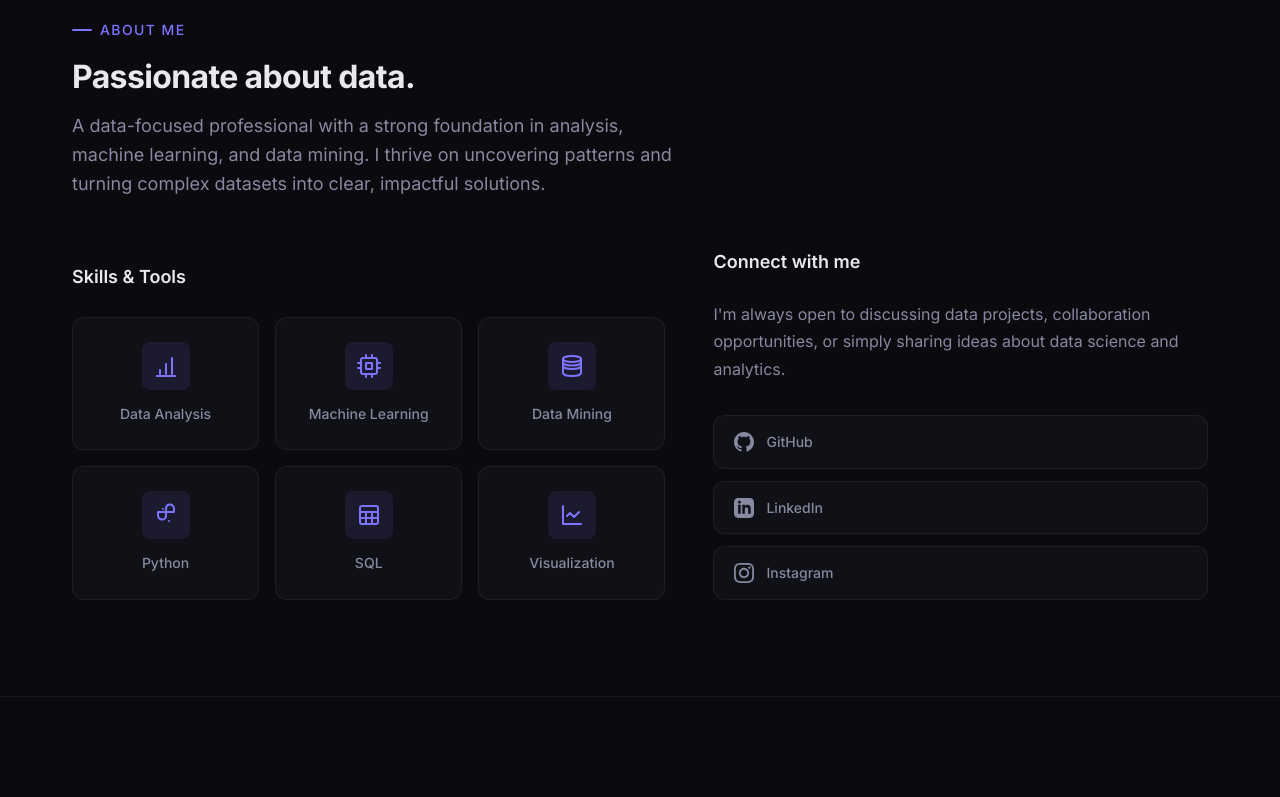
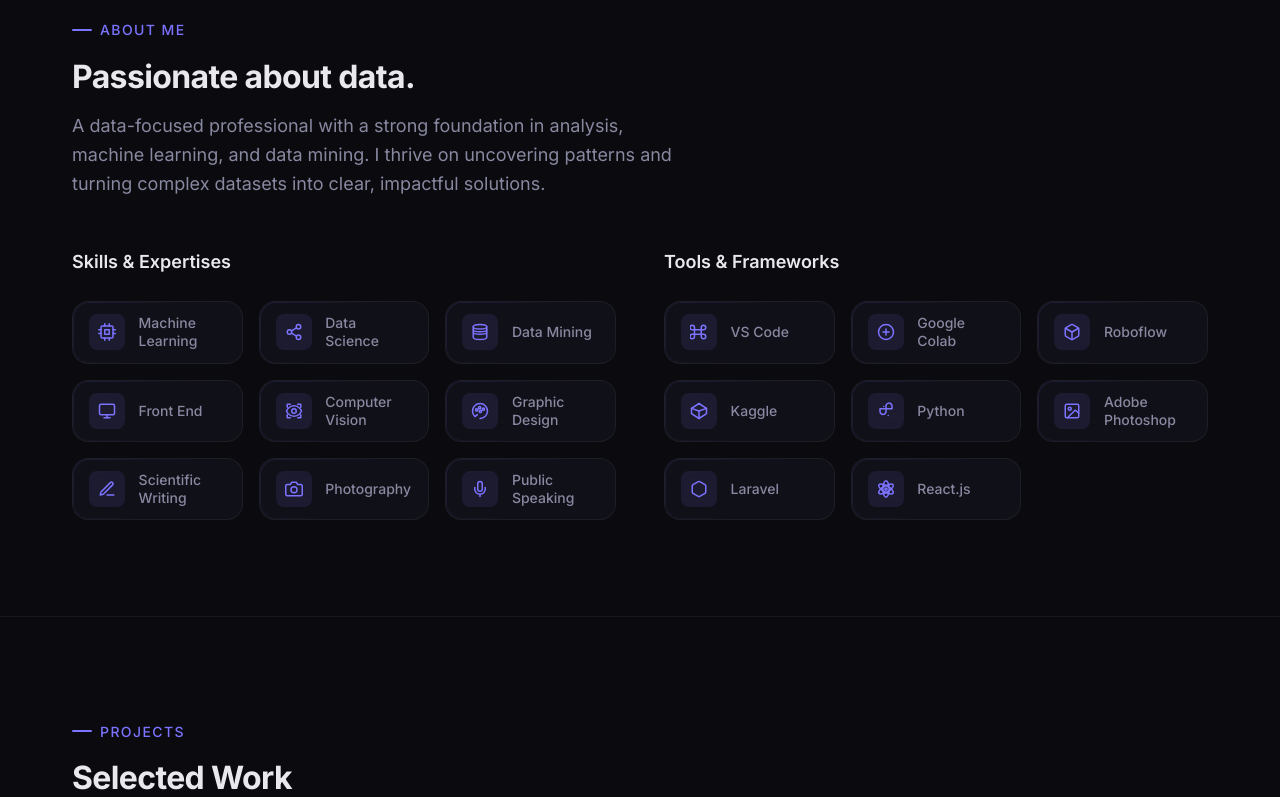
Before and after one commit to dipndeep/web_porto, a Next.js app: page / in a window 1280 px wide. Shown: the part 885-1682 px from the top of the page. Built offline with nearby package versions, Linux system fonts and the light colour scheme.

Commit message:
feat: create About and Hero components with associated CSS modules for portfolio sections

```diff
--- a/src/components/About.js
+++ b/src/components/About.js
@@ -4,17 +4,6 @@ import AnimateOnScroll from './AnimateOnScroll';
 import styles from './About.module.css';
 
 const skills = [
-  {
-    name: 'Data Analysis',
-    icon: (
-      <svg xmlns="http://www.w3.org/2000/svg" width="24" height="24" viewBox="0 0 24 24" fill="none" stroke="currentColor" strokeWidth="2" strokeLinecap="round" strokeLinejoin="round">
-        <line x1="12" y1="20" x2="12" y2="10" />
-        <line x1="18" y1="20" x2="18" y2="4" />
-        <line x1="6" y1="20" x2="6" y2="16" />
-        <line x1="3" y1="22" x2="21" y2="22" />
-      </svg>
-    ),
-  },
   {
     name: 'Machine Learning',
     icon: (
@@ -33,6 +22,18 @@ const skills = [
     ),
   },
   {
+    name: 'Data Science',
+    icon: (
+      <svg xmlns="http://www.w3.org/2000/svg" width="24" height="24" viewBox="0 0 24 24" fill="none" stroke="currentColor" strokeWidth="2" strokeLinecap="round" strokeLinejoin="round">
+        <circle cx="18" cy="5" r="3" />
+        <circle cx="6" cy="12" r="3" />
+        <circle cx="18" cy="19" r="3" />
+        <line x1="8.59" y1="13.51" x2="15.42" y2="17.49" />
+        <line x1="15.41" y1="6.51" x2="8.59" y2="10.49" />
+      </svg>
+    ),
+  },
+  {
     name: 'Data Mining',
     icon: (
       <svg xmlns="http://www.w3.org/2000/svg" width="24" height="24" viewBox="0 0 24 24" fill="none" stroke="currentColor" strokeWidth="2" strokeLinecap="round" strokeLinejoin="round">
@@ -40,6 +41,108 @@ const skills = [
         <path d="M21 12c0 1.66-4 3-9 3s-9-1.34-9-3" />
         <path d="M3 5v14c0 1.66 4 3 9 3s9-1.34 9-3V5" />
         <path d="M21 8.5c0 1.66-4 3-9 3s-9-1.34-9-3" />
+      </svg>
+    ),
+  },
+  {
+    name: 'Front End',
+    icon: (
+      <svg xmlns="http://www.w3.org/2000/svg" width="24" height="24" viewBox="0 0 24 24" fill="none" stroke="currentColor" strokeWidth="2" strokeLinecap="round" strokeLinejoin="round">
+        <rect x="2" y="3" width="20" height="14" rx="2" ry="2" />
+        <line x1="8" y1="21" x2="16" y2="21" />
+        <line x1="12" y1="17" x2="12" y2="21" />
+      </svg>
+    ),
+  },
+  {
+    name: 'Computer Vision',
+    icon: (
+      <svg xmlns="http://www.w3.org/2000/svg" width="24" height="24" viewBox="0 0 24 24" fill="none" stroke="currentColor" strokeWidth="2" strokeLinecap="round" strokeLinejoin="round">
+        <path d="M2 12s3-7 10-7 10 7 10 7-3 7-10 7-10-7-10-7Z" />
+        <circle cx="12" cy="12" r="3" />
+        <path d="M3 7V3h4M21 7V3h-4M3 17v4h4M21 17v4h-4" />
+      </svg>
+    ),
+  },
+  {
+    name: 'Graphic Design',
+    icon: (
+      <svg xmlns="http://www.w3.org/2000/svg" width="24" height="24" viewBox="0 0 24 24" fill="none" stroke="currentColor" strokeWidth="2" strokeLinecap="round" strokeLinejoin="round">
+        <path d="M12 22C17.5228 22 22 17.5228 22 12C22 6.47715 17.5228 2 12 2C6.47715 2 2 6.47715 2 12C2 14.7255 3.09032 17.1962 4.85857 19C5.02102 19.165 5.23412 19.2689 5.46461 19.2952C5.9288 19.3482 6.30456 19.0017 6.30456 18.535C6.30456 18.0683 6.68032 17.7218 7.14451 17.7748C7.4589 17.8107 7.77543 17.7126 8.01633 17.5052C8.25723 17.2978 8.40054 17.0002 8.40456 16.685" />
+        <path d="M12.5 14a1.5 1.5 0 1 0 0-3 1.5 1.5 0 0 0 0 3Z" />
+        <circle cx="7.5" cy="10.5" r="1.5" />
+        <circle cx="11.5" cy="7.5" r="1.5" />
+        <circle cx="16.5" cy="9.5" r="1.5" />
+      </svg>
+    ),
+  },
+  {
+    name: 'Scientific Writing',
+    icon: (
+      <svg xmlns="http://www.w3.org/2000/svg" width="24" height="24" viewBox="0 0 24 24" fill="none" stroke="currentColor" strokeWidth="2" strokeLinecap="round" strokeLinejoin="round">
+        <path d="M12 20h9" />
+        <path d="M16.5 3.5a2.12 2.12 0 0 1 3 3L7 19l-4 1 1-4Z" />
+      </svg>
+    ),
+  },
+  {
+    name: 'Photography',
+    icon: (
+      <svg xmlns="http://www.w3.org/2000/svg" width="24" height="24" viewBox="0 0 24 24" fill="none" stroke="currentColor" strokeWidth="2" strokeLinecap="round" strokeLinejoin="round">
+        <path d="M23 19a2 2 0 0 1-2 2H3a2 2 0 0 1-2-2V8a2 2 0 0 1 2-2h4l2-3h6l2 3h4a2 2 0 0 1 2 2z" />
+        <circle cx="12" cy="13" r="4" />
+      </svg>
+    ),
+  },
+  {
+    name: 'Public Speaking',
+    icon: (
+      <svg xmlns="http://www.w3.org/2000/svg" width="24" height="24" viewBox="0 0 24 24" fill="none" stroke="currentColor" strokeWidth="2" strokeLinecap="round" strokeLinejoin="round">
+        <path d="M12 2a3 3 0 0 0-3 3v7a3 3 0 0 0 6 0V5a3 3 0 0 0-3-3Z" />
+        <path d="M19 10v2a7 7 0 0 1-14 0v-2" />
+        <line x1="12" y1="19" x2="12" y2="22" />
+      </svg>
+    ),
+  },
+];
+
+const tools = [
+  {
+    name: 'VS Code',
+    icon: (
+      <svg xmlns="http://www.w3.org/2000/svg" width="24" height="24" viewBox="0 0 24 24" fill="none" stroke="currentColor" strokeWidth="2" strokeLinecap="round" strokeLinejoin="round">
+        <path d="M15 6v12a3 3 0 1 0 3-3H3a3 3 0 1 0 3 3V6a3 3 0 1 0-3 3h15a3 3 0 1 0-3-3z" />
+      </svg>
+    ),
+  },
+  {
+    name: 'Google Colab',
+    icon: (
+      <svg xmlns="http://www.w3.org/2000/svg" width="24" height="24" viewBox="0 0 24 24" fill="none" stroke="currentColor" strokeWidth="2" strokeLinecap="round" strokeLinejoin="round">
+        <circle cx="12" cy="12" r="10" />
+        <path d="M8 12h8" />
+        <path d="M12 8v8" />
+      </svg>
+    ),
+  },
+  {
+    name: 'Roboflow',
+    icon: (
+      <svg xmlns="http://www.w3.org/2000/svg" width="24" height="24" viewBox="0 0 24 24" fill="none" stroke="currentColor" strokeWidth="2" strokeLinecap="round" strokeLinejoin="round">
+        <path d="M21 16V8a2 2 0 0 0-1-1.73l-7-4a2 2 0 0 0-2 0l-7 4A2 2 0 0 0 3 8v8a2 2 0 0 0 1 1.73l7 4a2 2 0 0 0 2 0l7-4A2 2 0 0 0 21 16z" />
+        <polyline points="3.29 7 12 12 20.71 7" />
+        <line x1="12" y1="22" x2="12" y2="12" />
+      </svg>
+    ),
+  },
+  {
+    name: 'Kaggle',
+    icon: (
+      <svg xmlns="http://www.w3.org/2000/svg" width="24" height="24" viewBox="0 0 24 24" fill="none" stroke="currentColor" strokeWidth="2" strokeLinecap="round" strokeLinejoin="round">
+        <polygon points="12 2 22 8.5 22 15.5 12 22 2 15.5 2 8.5 12 2" />
+        <line x1="12" y1="22" x2="12" y2="12" />
+        <line x1="12" y1="12" x2="22" y2="8.5" />
+        <line x1="12" y1="12" x2="2" y2="8.5" />
       </svg>
     ),
   },
@@ -54,53 +157,31 @@ const skills = [
     ),
   },
   {
-    name: 'SQL',
+    name: 'Adobe Photoshop',
     icon: (
       <svg xmlns="http://www.w3.org/2000/svg" width="24" height="24" viewBox="0 0 24 24" fill="none" stroke="currentColor" strokeWidth="2" strokeLinecap="round" strokeLinejoin="round">
         <rect x="3" y="3" width="18" height="18" rx="2" ry="2" />
-        <line x1="3" y1="9" x2="21" y2="9" />
-        <line x1="3" y1="15" x2="21" y2="15" />
-        <line x1="9" y1="9" x2="9" y2="21" />
-        <line x1="15" y1="9" x2="15" y2="21" />
+        <circle cx="9" cy="9" r="2" />
+        <path d="m21 15-3.086-3.086a2 2 0 0 0-2.828 0L6 21" />
       </svg>
     ),
   },
   {
-    name: 'Visualization',
+    name: 'Laravel',
     icon: (
       <svg xmlns="http://www.w3.org/2000/svg" width="24" height="24" viewBox="0 0 24 24" fill="none" stroke="currentColor" strokeWidth="2" strokeLinecap="round" strokeLinejoin="round">
-        <path d="M3 3v18h18" />
-        <path d="m19 9-5 5-4-4-3 3" />
-      </svg>
-    ),
-  },
-];
-
-const socials = [
-  {
-    name: 'GitHub',
-    url: 'https://github.com/dipndeep',
-    icon: (
-      <svg width="20" height="20" viewBox="0 0 24 24" fill="currentColor">
-        <path d="M12 0c-6.626 0-12 5.373-12 12 0 5.302 3.438 9.8 8.207 11.387.599.111.793-.261.793-.577v-2.234c-3.338.726-4.033-1.416-4.033-1.416-.546-1.387-1.333-1.756-1.333-1.756-1.089-.745.083-.729.083-.729 1.205.084 1.839 1.237 1.839 1.237 1.07 1.834 2.807 1.304 3.492.997.107-.775.418-1.305.762-1.604-2.665-.305-5.467-1.334-5.467-5.931 0-1.311.469-2.381 1.236-3.221-.124-.303-.535-1.524.117-3.176 0 0 1.008-.322 3.301 1.23.957-.266 1.983-.399 3.003-.404 1.02.005 2.047.138 3.006.404 2.291-1.552 3.297-1.23 3.297-1.23.653 1.653.242 2.874.118 3.176.77.84 1.235 1.911 1.235 3.221 0 4.609-2.807 5.624-5.479 5.921.43.372.823 1.102.823 2.222v3.293c0 .319.192.694.801.576 4.765-1.589 8.199-6.086 8.199-11.386 0-6.627-5.373-12-12-12z"/>
+        <path d="M21 16V8a2 2 0 0 0-1-1.73l-7-4a2 2 0 0 0-2 0l-7 4a2 2 0 0 0-1 1.73v8a2 2 0 0 0 1 1.73l7 4a2 2 0 0 0 2 0l7-4a2 2 0 0 0 1-1.73z" />
       </svg>
     ),
   },
   {
-    name: 'LinkedIn',
-    url: 'https://www.linkedin.com/in/ganendrapratama/',
+    name: 'React.js',
     icon: (
-      <svg width="20" height="20" viewBox="0 0 24 24" fill="currentColor">
-        <path d="M19 0h-14c-2.761 0-5 2.239-5 5v14c0 2.761 2.239 5 5 5h14c2.762 0 5-2.239 5-5v-14c0-2.761-2.238-5-5-5zm-11 19h-3v-11h3v11zm-1.5-12.268c-.966 0-1.75-.79-1.75-1.764s.784-1.764 1.75-1.764 1.75.79 1.75 1.764-.783 1.764-1.75 1.764zm13.5 12.268h-3v-5.604c0-3.368-4-3.113-4 0v5.604h-3v-11h3v1.765c1.396-2.586 7-2.777 7 2.476v6.759z"/>
-      </svg>
-    ),
-  },
-  {
-    name: 'Instagram',
-    url: 'https://www.instagram.com/dipaganendra/',
-    icon: (
-      <svg width="20" height="20" viewBox="0 0 24 24" fill="currentColor">
-        <path d="M12 2.163c3.204 0 3.584.012 4.85.07 3.252.148 4.771 1.691 4.919 4.919.058 1.265.069 1.645.069 4.849 0 3.205-.012 3.584-.069 4.849-.149 3.225-1.664 4.771-4.919 4.919-1.266.058-1.644.07-4.85.07-3.204 0-3.584-.012-4.849-.07-3.26-.149-4.771-1.699-4.919-4.92-.058-1.265-.07-1.644-.07-4.849 0-3.204.013-3.583.07-4.849.149-3.227 1.664-4.771 4.919-4.919 1.266-.057 1.645-.069 4.849-.069zm0-2.163c-3.259 0-3.667.014-4.947.072-4.358.2-6.78 2.618-6.98 6.98-.059 1.281-.073 1.689-.073 4.948 0 3.259.014 3.668.072 4.948.2 4.358 2.618 6.78 6.98 6.98 1.281.058 1.689.072 4.948.072 3.259 0 3.668-.014 4.948-.072 4.354-.2 6.782-2.618 6.979-6.98.059-1.28.073-1.689.073-4.948 0-3.259-.014-3.667-.072-4.947-.196-4.354-2.617-6.78-6.979-6.98-1.281-.059-1.69-.073-4.949-.073zm0 5.838c-3.403 0-6.162 2.759-6.162 6.162s2.759 6.163 6.162 6.163 6.162-2.759 6.162-6.163c0-3.403-2.759-6.162-6.162-6.162zm0 10.162c-2.209 0-4-1.79-4-4 0-2.209 1.791-4 4-4s4 1.791 4 4c0 2.21-1.791 4-4 4zm6.406-11.845c-.796 0-1.441.645-1.441 1.44s.645 1.44 1.441 1.44c.795 0 1.439-.645 1.439-1.44s-.644-1.44-1.439-1.44z"/>
+      <svg xmlns="http://www.w3.org/2000/svg" width="24" height="24" viewBox="0 0 24 24" fill="none" stroke="currentColor" strokeWidth="2" strokeLinecap="round" strokeLinejoin="round">
+        <ellipse cx="12" cy="12" rx="11" ry="4.2" transform="rotate(30 12 12)" />
+        <ellipse cx="12" cy="12" rx="11" ry="4.2" transform="rotate(90 12 12)" />
+        <ellipse cx="12" cy="12" rx="11" ry="4.2" transform="rotate(150 12 12)" />
+        <circle cx="12" cy="12" r="1.5" />
       </svg>
     ),
   },
@@ -121,11 +202,12 @@ export default function About() {
         </AnimateOnScroll>
 
         <div className={styles.grid}>
+          {/* Left Column: Skills */}
           <AnimateOnScroll delay={100} className={styles.skillsSection}>
-            <h3 className={styles.subheading}>Skills & Tools</h3>
+            <h3 className={styles.subheading}>Skills & Expertises</h3>
             <div className={styles.skillsGrid}>
               {skills.map((skill) => (
-                <div key={skill.name} className={styles.skillCard}>
+                <div key={skill.name} className={`${styles.skillCard} card`}>
                   <div className={styles.skillIcon}>{skill.icon}</div>
                   <span className={styles.skillName}>{skill.name}</span>
                 </div>
@@ -133,27 +215,15 @@ export default function About() {
             </div>
           </AnimateOnScroll>
 
-          <AnimateOnScroll delay={200} className={styles.infoSection}>
-            <h3 className={styles.subheading}>Connect with me</h3>
-            <p className={styles.infoParagraph}>
-              I&apos;m always open to discussing data projects, collaboration
-              opportunities, or simply sharing ideas about data science and
-              analytics.
-            </p>
-            <div className={styles.socials}>
-              {socials.map((social) => (
-                <a
-                  key={social.name}
-                  href={social.url}
-                  target="_blank"
-                  rel="noopener noreferrer"
-                  className={styles.socialLink}
-                  aria-label={social.name}
-                  id={`social-${social.name.toLowerCase()}`}
-                >
-                  {social.icon}
-                  <span>{social.name}</span>
-                </a>
+          {/* Right Column: Tools */}
+          <AnimateOnScroll delay={200} className={styles.toolsSection}>
+            <h3 className={styles.subheading}>Tools & Frameworks</h3>
+            <div className={styles.toolsGrid}>
+              {tools.map((tool) => (
+                <div key={tool.name} className={`${styles.toolCard} card`}>
+                  <div className={styles.toolIcon}>{tool.icon}</div>
+                  <span className={styles.toolName}>{tool.name}</span>
+                </div>
               ))}
             </div>
           </AnimateOnScroll>
--- a/src/components/About.module.css
+++ b/src/components/About.module.css
@@ -5,10 +5,10 @@
 
 .grid {
   display: grid;
-  grid-template-columns: 1.2fr 1fr;
+  grid-template-columns: 1fr 1fr;
   gap: 3rem;
   margin-top: 3rem;
-  align-items: end;
+  align-items: start;
 }
 
 .subheading {
@@ -29,111 +29,92 @@
   gap: 1rem;
 }
 
-.skillCard {
+.skillCard,
+.toolCard {
   display: flex;
-  flex-direction: column;
+  flex-direction: row;
   align-items: center;
-  gap: 0.75rem;
-  padding: 1.5rem 1rem;
-  background: var(--bg-card);
-  border: 1px solid var(--border-color);
-  border-radius: var(--radius-md);
+  gap: 0.85rem;
+  padding: 0.75rem 1rem;
+  width: 100%;
+}
+
+.skillIcon,
+.toolIcon {
+  display: flex;
+  align-items: center;
+  justify-content: center;
+  width: 36px;
+  height: 36px;
+  background: var(--accent-subtle);
+  border-radius: 8px;
+  color: var(--accent);
+  flex-shrink: 0;
   transition: all var(--transition-base);
 }
 
-.skillCard:hover {
-  background: var(--bg-card-hover);
-  border-color: var(--accent);
-  box-shadow: var(--shadow-glow);
-  transform: translateY(-2px);
+.skillIcon svg,
+.toolIcon svg {
+  width: 18px;
+  height: 18px;
 }
 
-.skillIcon {
-  display: flex;
-  align-items: center;
-  justify-content: center;
-  width: 48px;
-  height: 48px;
-  background: var(--accent-subtle);
-  border-radius: var(--radius-sm);
-  color: var(--accent);
-  transition: all var(--transition-base);
-}
-
-.skillCard:hover .skillIcon {
+.skillCard:hover .skillIcon,
+.toolCard:hover .toolIcon {
   background: var(--accent);
   color: #ffffff;
 }
 
-.skillName {
+.skillName,
+.toolName {
   font-size: var(--font-size-sm);
   font-weight: 500;
   color: var(--text-secondary);
-  text-align: center;
+  text-align: left;
+  line-height: 1.3;
 }
 
-/* Info */
-.infoSection {
+/* Tools */
+.toolsSection {
   width: 100%;
-  display: flex;
-  flex-direction: column;
-  justify-content: flex-end;
 }
 
-.infoParagraph {
-  font-size: var(--font-size-base);
-  color: var(--text-secondary);
-  line-height: 1.7;
-  margin-bottom: 2rem;
-}
-
-.socials {
-  display: flex;
-  flex-direction: column;
-  gap: 0.75rem;
-}
-
-.socialLink {
-  display: inline-flex;
-  align-items: center;
-  gap: 0.75rem;
-  padding: 0.875rem 1.25rem;
-  background: var(--bg-card);
-  border: 1px solid var(--border-color);
-  border-radius: var(--radius-md);
-  color: var(--text-secondary);
-  font-size: var(--font-size-sm);
-  font-weight: 500;
-  transition: all var(--transition-base);
-}
-
-.socialLink:hover {
-  background: var(--accent-subtle);
-  border-color: var(--accent);
-  color: var(--accent);
-  transform: translateX(4px);
+.toolsGrid {
+  display: grid;
+  grid-template-columns: repeat(3, 1fr);
+  gap: 1rem;
 }
 
 /* Responsive */
+@media (max-width: 1024px) {
+  .toolsGrid {
+    grid-template-columns: repeat(2, 1fr);
+  }
+}
+
 @media (max-width: 768px) {
   .grid {
     grid-template-columns: 1fr;
     gap: 2.5rem;
   }
 
-  .skillsGrid {
-    grid-template-columns: repeat(2, 1fr);
-  }
-
-  .socials {
-    flex-direction: row;
-    flex-wrap: wrap;
+  .skillsGrid,
+  .toolsGrid {
+    grid-template-columns: repeat(3, 1fr);
   }
 }
 
-@media (max-width: 480px) {
-  .skillsGrid {
+@media (max-width: 600px) {
+  .skillsGrid,
+  .toolsGrid {
     grid-template-columns: repeat(2, 1fr);
+  }
+}
+
+@media (max-width: 400px) {
+  .skillsGrid,
+  .toolsGrid {
+    grid-template-columns: 1fr;
     gap: 0.75rem;
   }
 }
--- a/src/components/Hero.js
+++ b/src/components/Hero.js
@@ -9,6 +9,36 @@ const titles = [
   'Data Analyst',
   'ML Explorer',
   'Data Scientist',
+];
+
+const socials = [
+  {
+    name: 'GitHub',
+    url: 'https://github.com/dipndeep',
+    icon: (
+      <svg width="20" height="20" viewBox="0 0 24 24" fill="currentColor">
+        <path d="M12 0c-6.626 0-12 5.373-12 12 0 5.302 3.438 9.8 8.207 11.387.599.111.793-.261.793-.577v-2.234c-3.338.726-4.033-1.416-4.033-1.416-.546-1.387-1.333-1.756-1.333-1.756-1.089-.745.083-.729.083-.729 1.205.084 1.839 1.237 1.839 1.237 1.07 1.834 2.807 1.304 3.492.997.107-.775.418-1.305.762-1.604-2.665-.305-5.467-1.334-5.467-5.931 0-1.311.469-2.381 1.236-3.221-.124-.303-.535-1.524.117-3.176 0 0 1.008-.322 3.301 1.23.957-.266 1.983-.399 3.003-.404 1.02.005 2.047.138 3.006.404 2.291-1.552 3.297-1.23 3.297-1.23.653 1.653.242 2.874.118 3.176.77.84 1.235 1.911 1.235 3.221 0 4.609-2.807 5.624-5.479 5.921.43.372.823 1.102.823 2.222v3.293c0 .319.192.694.801.576 4.765-1.589 8.199-6.086 8.199-11.386 0-6.627-5.373-12-12-12z"/>
+      </svg>
+    ),
+  },
+  {
+    name: 'LinkedIn',
+    url: 'https://www.linkedin.com/in/ganendrapratama/',
+    icon: (
+      <svg width="20" height="20" viewBox="0 0 24 24" fill="currentColor">
+        <path d="M19 0h-14c-2.761 0-5 2.239-5 5v14c0 2.761 2.239 5 5 5h14c2.762 0 5-2.239 5-5v-14c0-2.761-2.238-5-5-5zm-11 19h-3v-11h3v11zm-1.5-12.268c-.966 0-1.75-.79-1.75-1.764s.784-1.764 1.75-1.764 1.75.79 1.75 1.764-.783 1.764-1.75 1.764zm13.5 12.268h-3v-5.604c0-3.368-4-3.113-4 0v5.604h-3v-11h3v1.765c1.396-2.586 7-2.777 7 2.476v6.759z"/>
+      </svg>
+    ),
+  },
+  {
+    name: 'Instagram',
+    url: 'https://www.instagram.com/dipaganendra/',
+    icon: (
+      <svg width="20" height="20" viewBox="0 0 24 24" fill="currentColor">
+        <path d="M12 2.163c3.204 0 3.584.012 4.85.07 3.252.148 4.771 1.691 4.919 4.919.058 1.265.069 1.645.069 4.849 0 3.205-.012 3.584-.069 4.849-.149 3.225-1.664 4.771-4.919 4.919-1.266.058-1.644.07-4.85.07-3.204 0-3.584-.012-4.849-.07-3.26-.149-4.771-1.699-4.919-4.92-.058-1.265-.07-1.644-.07-4.849 0-3.204.013-3.583.07-4.849.149-3.227 1.664-4.771 4.919-4.919 1.266-.057 1.645-.069 4.849-.069zm0-2.163c-3.259 0-3.667.014-4.947.072-4.358.2-6.78 2.618-6.98 6.98-.059 1.281-.073 1.689-.073 4.948 0 3.259.014 3.668.072 4.948.2 4.358 2.618 6.78 6.98 6.98 1.281.058 1.689.072 4.948.072 3.259 0 3.668-.014 4.948-.072 4.354-.2 6.782-2.618 6.979-6.98.059-1.28.073-1.689.073-4.948 0-3.259-.014-3.667-.072-4.947-.196-4.354-2.617-6.78-6.979-6.98-1.281-.059-1.69-.073-4.949-.073zm0 5.838c-3.403 0-6.162 2.759-6.162 6.162s2.759 6.163 6.162 6.163 6.162-2.759 6.162-6.163c0-3.403-2.759-6.162-6.162-6.162zm0 10.162c-2.209 0-4-1.79-4-4 0-2.209 1.791-4 4-4s4 1.791 4 4c0 2.21-1.791 4-4 4zm6.406-11.845c-.796 0-1.441.645-1.441 1.44s.645 1.44 1.441 1.44c.795 0 1.439-.645 1.439-1.44s-.644-1.44-1.439-1.44z"/>
+      </svg>
+    ),
+  },
 ];
 
 export default function Hero() {
@@ -89,6 +119,23 @@ export default function Hero() {
           </a>
         </div>
 
+        {/* Floating Social Icons */}
+        <div className={styles.socials}>
+          {socials.map((social) => (
+            <a
+              key={social.name}
+              href={social.url}
+              target="_blank"
+              rel="noopener noreferrer"
+              className={styles.socialLink}
+              aria-label={social.name}
+              id={`hero-social-${social.name.toLowerCase()}`}
+            >
+              {social.icon}
+            </a>
+          ))}
+        </div>
+
         <div className={styles.stats}>
           <div className={styles.stat}>
             <span className={styles.statNumber}>10+</span>
--- a/src/components/Hero.module.css
+++ b/src/components/Hero.module.css
@@ -121,7 +121,35 @@
   gap: 1rem;
   justify-content: center;
   flex-wrap: wrap;
-  margin-bottom: 4rem;
+  margin-bottom: 2rem;
+}
+
+.socials {
+  display: flex;
+  justify-content: center;
+  gap: 1rem;
+  margin-bottom: 3.5rem;
+}
+
+.socialLink {
+  display: flex;
+  align-items: center;
+  justify-content: center;
+  width: 44px;
+  height: 44px;
+  border-radius: 50%;
+  background: var(--bg-card);
+  border: 1px solid var(--border-color);
+  color: var(--text-secondary);
+  transition: all var(--transition-base);
+}
+
+.socialLink:hover {
+  background: var(--accent-subtle);
+  border-color: var(--accent);
+  color: var(--accent);
+  transform: translateY(-3px);
+  box-shadow: 0 4px 12px rgba(124, 115, 255, 0.15);
 }
 
 .stats {
--- a/src/components/Navbar.module.css
+++ b/src/components/Navbar.module.css
@@ -214,3 +214,16 @@
     display: block;
   }
 }
+
+/* Light Theme overrides for the centered capsule navbar */
+:global([data-theme="light"]) .header {
+  background: rgba(245, 245, 247, 0.5);
+  border-color: rgba(0, 0, 0, 0.08);
+  box-shadow: 0 4px 20px rgba(0, 0, 0, 0.05);
+}
+
+:global([data-theme="light"]) .scrolled {
+  background: rgba(245, 245, 247, 0.85);
+  border-color: rgba(0, 0, 0, 0.12);
+  box-shadow: 0 10px 30px rgba(0, 0, 0, 0.08);
+}
```
